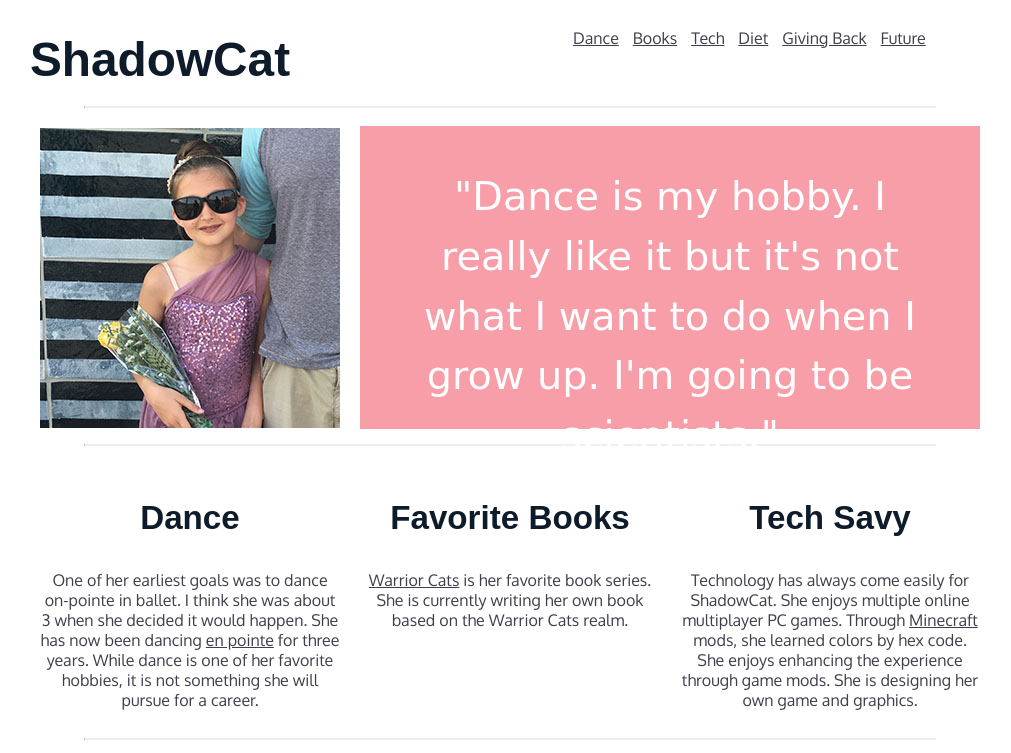
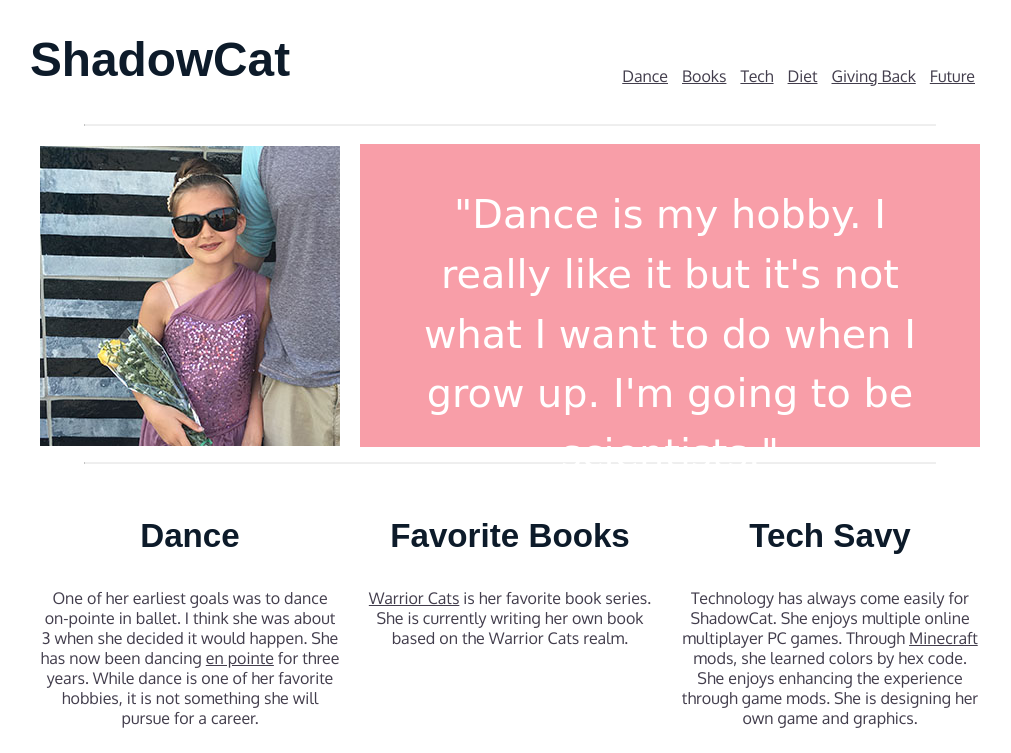
Before and after one commit to AaaaJaay/bioSite, a plain HTML site: page index.html in a window 1280 px wide. Shown: the top 753 px of the page, without its empty margins (130-1141 px from the left). Drawn offline with Linux system fonts and the light colour scheme; a web font is replaced by a local one.

Commit message:
Nav Alignment
Nav when hosted on GitHub aligns differently.  Adjusting CSS to fix alignment issues.

```diff
--- a/css/960template.css
+++ b/css/960template.css
@@ -56,12 +56,19 @@ dl
   {
     list-style-position: inside;
   }
-nav, #feature, .article, #footer
+#feature, .article, #footer
   {
     margin: 10px;
     padding: 2px 0px 2px 0px;
     float: left;
   }
+
+  nav
+    {
+      padding-top: 2.5em;
+      margin: 10px;
+      float: right;
+    }
 #feature, .article
   {
     min-height: 100px;
```
